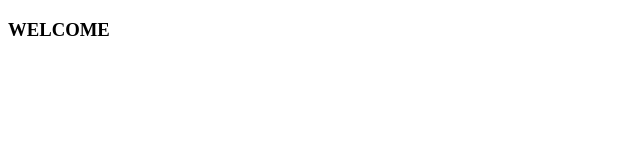
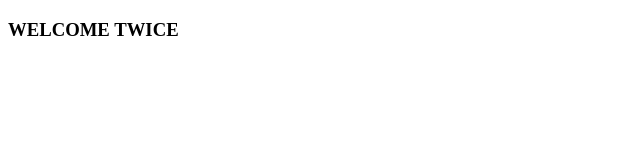
Before and after one commit to basilio-joseph-lee/RESUME_LOGICLEGEND, a plain HTML site: page index.html in a window 1280 px wide. Shown: the full height of the page, 0-640 px from the left. Drawn offline with Linux system fonts and the light colour scheme.

Commit message:
by aaron

```diff
--- a/index.html
+++ b/index.html
@@ -9,6 +9,6 @@
     <title>Document</title>
 </head>
 <body>
-    <h3>WELCOME</h3>
+    <h3>WELCOME TWICE</h3>
 </body>
 </html>
```
